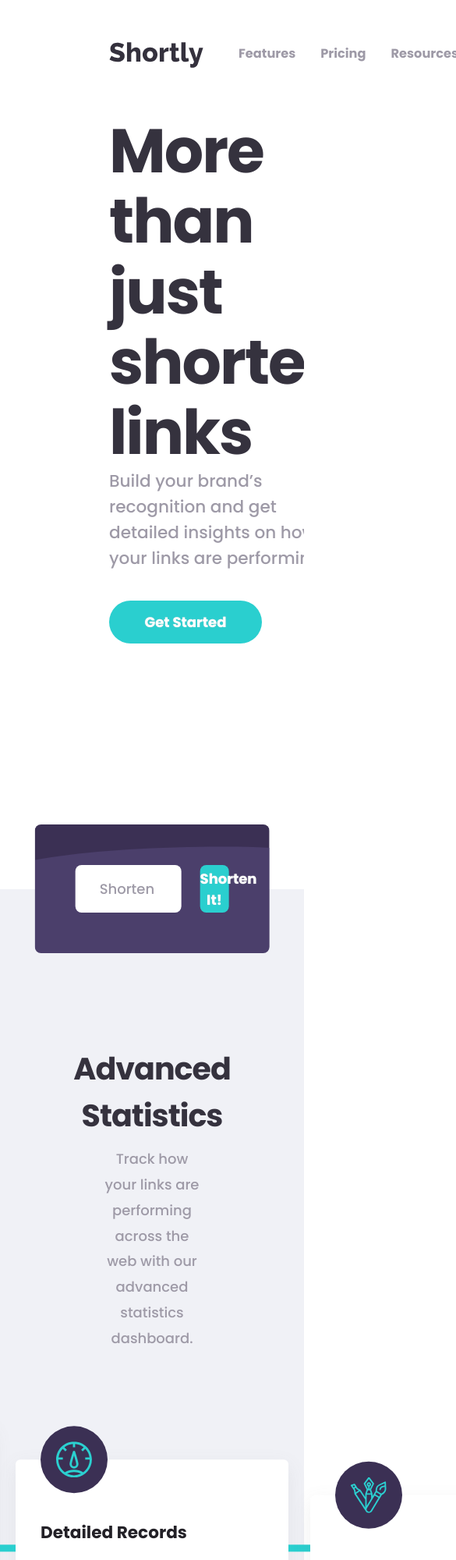
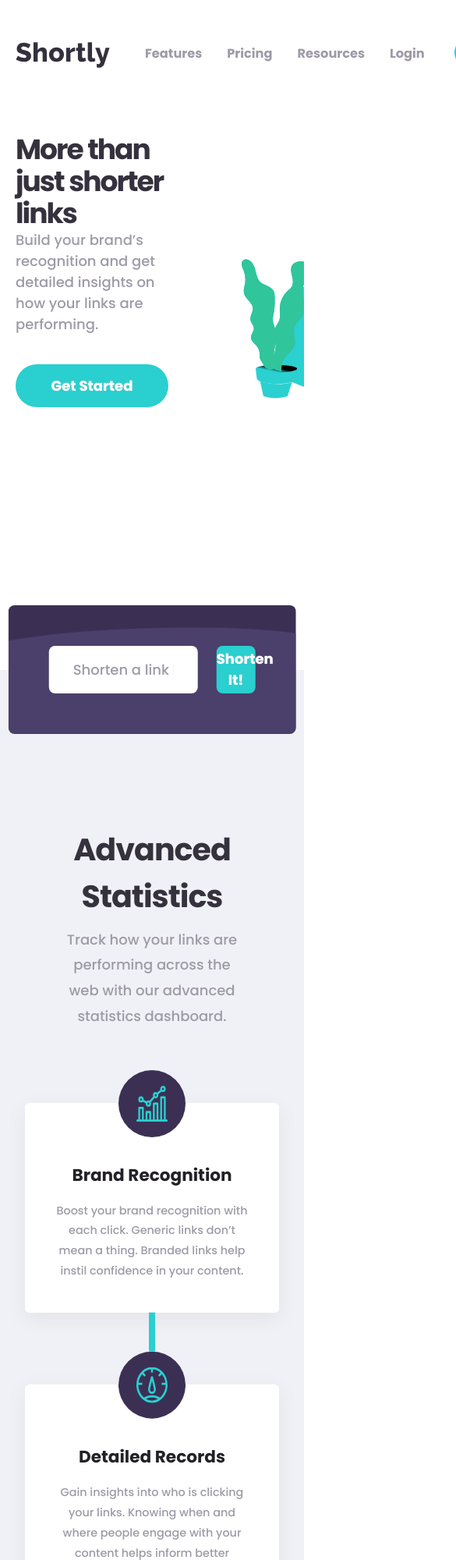
Before and after one commit to luisPolanco25/url-shortening-api-landing-page, a plain HTML site: page index.html in a window 390 px wide. Shown: the top 2000 px of the page at 78% size, 585 px wide, since content can reach past the window. Drawn offline with Linux system fonts and the light colour scheme.

Commit message:
Tablet design completed

```diff
--- a/styles.css
+++ b/styles.css
@@ -441,3 +441,176 @@ footer {
 #contact li:hover a {
     filter: brightness(0) saturate(100%) invert(91%) sepia(9%) saturate(6656%) hue-rotate(131deg) brightness(89%) contrast(80%);
 }
+
+/* MEDIA QUERIES */
+
+@media (max-width: 1320px) {
+
+    header {
+        padding: 54px 78px;
+    }
+
+    #site-intro div {
+        margin-left: 78px;
+    }
+
+    #site-intro h1 {
+        font-size: 3rem;
+    }
+
+    #site-intro p {
+        font-size: 1rem;
+    }
+
+    #site-intro img {
+        left: 158px;
+        width: 600px;
+    }
+
+    #shortening {
+        width: 82.1%;
+    }
+
+    #statistics {
+        padding: 0px 78px 206px 78px;
+    }
+
+    .cards {
+        width: 296px;
+        padding: 66px 20px 41px 22px;
+        margin-right: 28px;
+    }
+
+    #records::before {
+        margin-left: -50px;
+    }
+
+    #records::after {
+        margin-left: 274px;
+    }
+
+    footer {
+        padding: 70px 78px 62px;
+    }
+
+    #logo-container {
+        margin-left: 0;
+    }
+
+    #footer-links {
+        flex-basis: 70%;
+        margin-right: 0;
+    }
+
+}
+
+@media (max-width: 978px) {
+
+    header {
+        padding: 54px 20px;
+    }
+
+    #site-intro div {
+        margin-left: 20px;
+    }
+
+    #site-intro h1 {
+        font-size: 2rem;
+        word-spacing: 1px;
+    }
+
+    #site-intro img {
+        left: 94px;
+    }
+
+    #shortening {
+        width: 94.5%;
+    }
+
+    #statistics {
+        padding: 0px 20px 262px 20px;
+    }
+
+    #statistics ul {
+        width: 100%;
+    }
+
+    #statistics-cards {
+        flex-direction: column;
+    }
+
+    .cards {
+        width: 326px;
+        padding: 66px 34px 40px 34px;
+        margin-right: 0;
+        display: flex;
+        flex-direction: column;
+        align-items: center;
+    }
+
+    .card-logo {
+        bottom: 108px;
+    }
+
+    .card-text {
+        text-align: center;
+        margin-top: -76px;
+    }
+
+    .card-text p {
+        line-height: 1.8;
+    }
+
+    #records {
+        transform: translateY(31%);
+    }
+
+    #records::before {
+        width: 8px;
+        height: 50px;
+        margin-left: 0;
+        margin-top: 231px;
+    }
+
+
+    #records::after {
+        width: 8px;
+        height: 50px;
+        margin-left: 0;
+        margin-top: -158px;
+    }
+
+    #customizable {
+        transform: translateY(68.4%);
+    }
+
+    footer {
+        flex-direction: column;
+        align-items: center;
+        padding: 54px 0 10px;
+    }
+
+    #logo-container {
+        margin-bottom: 42px;
+    }
+
+    #footer-links {
+        flex-direction: column;
+        text-align: center;
+    }
+
+    #footer-links ul {
+        margin-bottom: 30px;
+    }
+
+    #footer-links ul li a {
+        letter-spacing: -1px;
+    }
+
+}
+
+@media (max-width: 728px) {
+
+
+
+}
```
